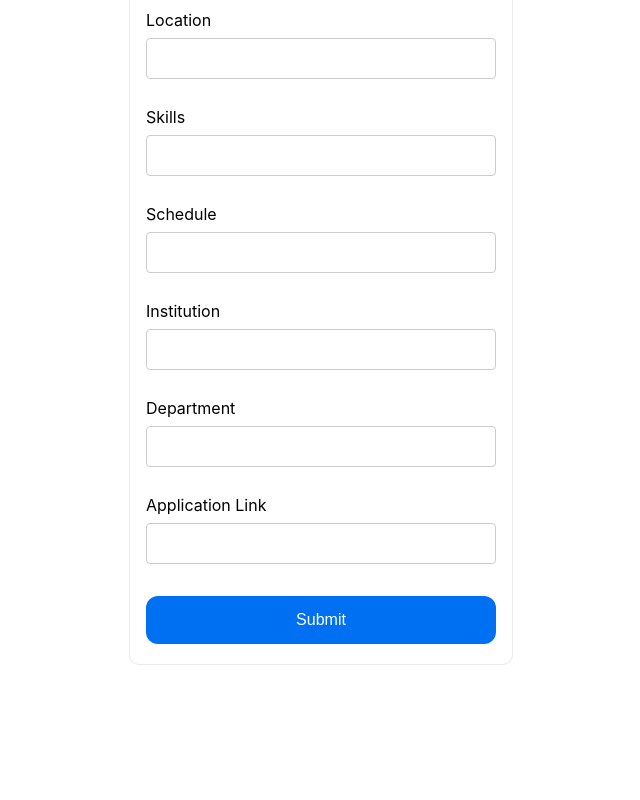
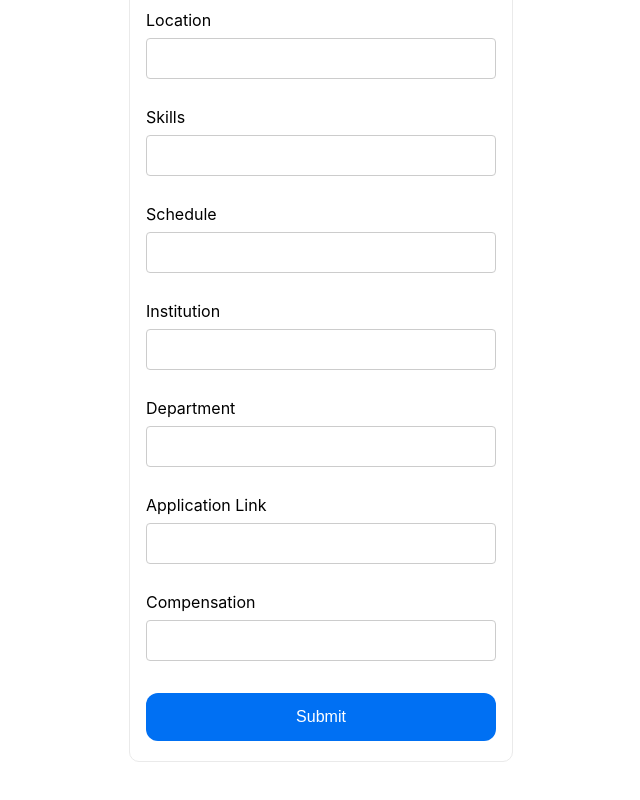
Before and after one commit to agile-exchange/shareversity-nextjs, a Next.js app: page /posts in a window 1280 px wide. Shown: the part 781-1581 px from the top of the page, without its empty margins (319-959 px from the left). Before the commit the page ends 1526 px from the top, so only its background shows below. Built offline with nearby package versions, Linux system fonts and the light colour scheme; no server answers.

Commit message:
🧹 polished feed page a little

```diff
--- a/app/feed/page.tsx
+++ b/app/feed/page.tsx
@@ -23,10 +23,10 @@ export default async function Feed() {
         <div className={styles.grid}>
           {data.map((post: any) => (
             <div className={styles.grid}>
-
               {/* // feed posts are displayed here  */}
               <div className={styles.card}>
-                <h1>{post.jobName} </h1>
+                <h1 className="card-title">{post.jobName} </h1>
+                <p>{post.description}</p>
               </div>
             </div>
           ))}
--- a/app/page.module.css
+++ b/app/page.module.css
@@ -154,15 +154,17 @@
 
 .card {
   margin: 1rem;
-  padding: 1.5rem;
-  text-align: left;
+  padding: 1rem;
+  padding-top: 1%;
+  text-align: center;
   color: inherit;
   text-decoration: none;
   border: 1px solid #eaeaea;
   border-radius: 10px;
   transition: color 0.15s ease, border-color 0.15s ease;
-  max-width: 300px;
+
 }
+
 
 .card:hover,
 .card:focus,
--- a/app/posts/form.tsx
+++ b/app/posts/form.tsx
@@ -17,6 +17,7 @@ export default function Form() {
     institution: "",
     department: "",
     application_link: "",
+    compensation: "",
   });
 
   // changes the input values to the values in the form
@@ -169,7 +170,7 @@ export default function Form() {
           <br />
 
           <label>
-           Skills <br />
+            Skills <br />
             <input
               required
               className={styles.input}
@@ -184,7 +185,7 @@ export default function Form() {
           <br />
 
           <label>
-           Schedule <br />
+            Schedule <br />
             <input
               required
               className={styles.input}
@@ -199,7 +200,7 @@ export default function Form() {
           <br />
 
           <label>
-           Institution <br />
+            Institution <br />
             <input
               required
               className={styles.input}
@@ -214,7 +215,7 @@ export default function Form() {
           <br />
 
           <label>
-           Department <br />
+            Department <br />
             <input
               required
               className={styles.input}
@@ -229,13 +230,27 @@ export default function Form() {
           <br />
 
           <label>
-           Application Link <br />
+            Application Link <br />
             <input
               required
               className={styles.input}
               type="text"
               name="application_link"
               value={inputs.application_link || ""}
+              onChange={handleChange}
+            />
+          </label>
+
+          <br />
+          <br />
+          <label>
+            Compensation <br />
+            <input
+              required
+              className={styles.input}
+              type="text"
+              name="compensation"
+              value={inputs.compensation || ""}
               onChange={handleChange}
             />
           </label>
```
